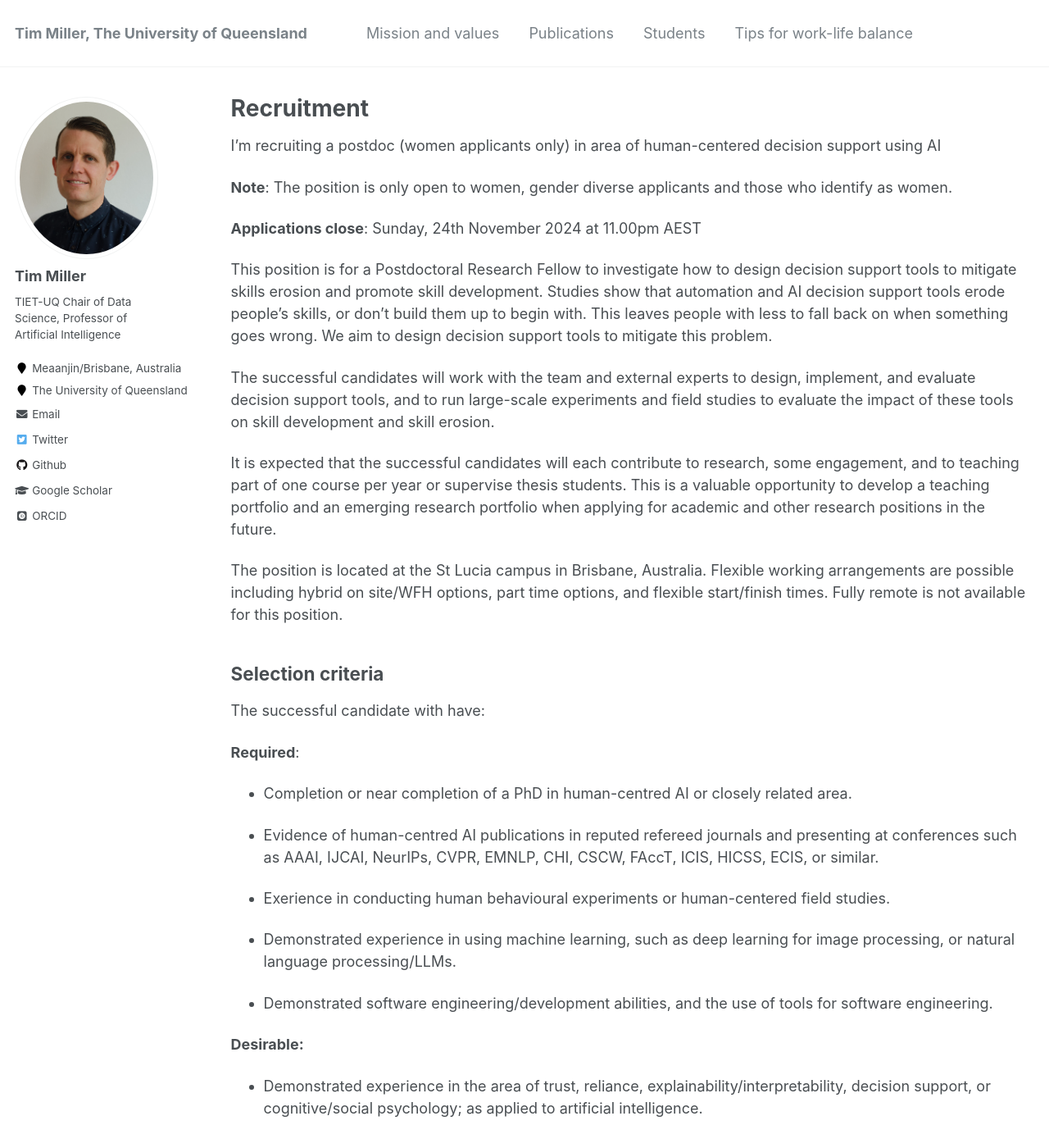
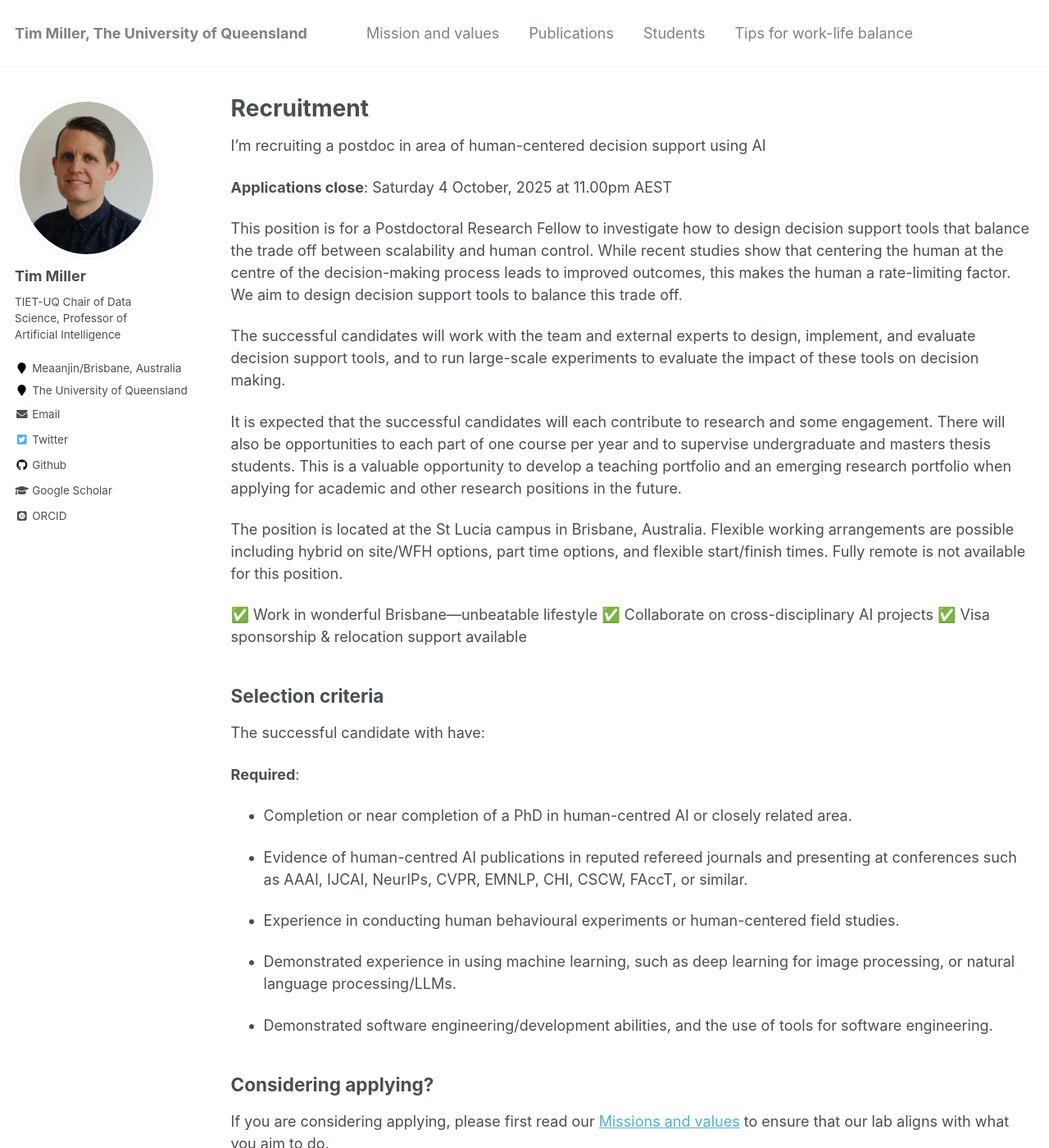
Before and after one commit to uqtmiller/uqtmiller.github.io, a Jekyll site: the page built from _pages/recruitment.md, in a window 1280 px wide and 1400 px high. Shown: the whole window at 82% size. Built offline with Jekyll 4.4.1, drawn with Linux system fonts in a browser that asks for light colours; some web fonts are replaced; some of the changed text lies outside the part shown.

Commit message:
Revise postdoc recruitment details and deadlines

```diff
--- a/_pages/recruitment.md
+++ b/_pages/recruitment.md
@@ -5,21 +5,21 @@ permalink: /recruitment/
 author_profile: true
 ---
 
-I'm recruiting a postdoc (women applicants only) in area of human-centered decision support using AI
+I'm recruiting a postdoc in area of human-centered decision support using AI
 
-**Note**: The position is only open to women, gender diverse applicants and those who identify as women.
+**Applications close**: Saturday 4 October, 2025 at 11.00pm AEST
 
-**Applications close**: Sunday, 24th November 2024 at 11.00pm AEST
+This position is for a Postdoctoral Research Fellow to investigate how to design decision support tools that balance the trade off between scalability and human control. While recent studies show that centering the human at the centre of the decision-making process leads to improved outcomes, this makes the human a rate-limiting factor.  We aim to design decision support tools to balance this trade off.
 
-This position is for a Postdoctoral Research Fellow to investigate how to design decision support tools to mitigate skills erosion and promote skill development. Studies show that automation and AI decision support tools erode people's skills, or don't build them up to begin with. This leaves people with less to fall back on when something goes wrong. We aim to design decision support tools to mitigate this problem.
+The successful candidates will work with the team and external experts to design, implement, and evaluate decision support tools, and to run large-scale experiments to evaluate the impact of these tools on decision making.
 
-The successful candidates will work with the team and external experts to design, implement, and evaluate decision support tools, and to run large-scale experiments and field studies to evaluate the impact of these tools on skill development and skill erosion.
-
-It is expected that the successful candidates will each contribute to research, some engagement, and to teaching part of one course per year or supervise thesis students. This is a valuable opportunity to develop a teaching portfolio and an emerging research portfolio when applying for academic and other research positions in the future.
+It is expected that the successful candidates will each contribute to research and some engagement. There will also be opportunities to each part of one course per year and to supervise undergraduate and masters thesis students. This is a valuable opportunity to develop a teaching portfolio and an emerging research portfolio when applying for academic and other research positions in the future.
 
 The position is located at the St Lucia campus in Brisbane, Australia. Flexible working arrangements are possible including hybrid on site/WFH options, part time options, and flexible start/finish times. Fully remote is not available for this position.
 
-
+✅ Work in wonderful Brisbane—unbeatable lifestyle
+✅ Collaborate on cross-disciplinary AI projects
+✅ Visa sponsorship & relocation support available
 
 ## Selection criteria
 
@@ -29,24 +29,20 @@ The successful candidate with have:
 
 * Completion or near completion of a PhD in human-centred AI or closely related area.
 
-* Evidence of human-centred AI publications in reputed refereed journals and presenting at conferences such as AAAI, IJCAI, NeurIPs, CVPR, EMNLP, CHI, CSCW, FAccT, ICIS, HICSS, ECIS, or similar.
+* Evidence of human-centred AI publications in reputed refereed journals and presenting at conferences such as AAAI, IJCAI, NeurIPs, CVPR, EMNLP, CHI, CSCW, FAccT, or similar.
 
-* Exerience in conducting human behavioural experiments or human-centered field studies.
+* Experience in conducting human behavioural experiments or human-centered field studies.
 
 * Demonstrated experience in using machine learning, such as deep learning for image processing, or natural language processing/LLMs.
 
 * Demonstrated software engineering/development abilities, and the use of tools for software engineering.
 
-**Desirable:**
-
-* Demonstrated experience in the area of trust, reliance, explainability/interpretability, decision support, or cognitive/social psychology; as applied to artificial intelligence.
-
 ## Considering applying?
 
 If you are considering applying, please first read our [Missions and values](/mission_and_values.md) to ensure that our lab aligns with what you aim to do.
 
-Then, to submit an application and find more detail about the position, see the [advert on the UQ careers website](https://uq.wd3.myworkdayjobs.com/uqcareers/job/St-Lucia-Campus/Postdoctoral-Research-Fellow-in-Human-Factors-for-AI-Decision-Support_R-36189-1).
+Then, to submit an application and find more detail about the position, see the [advert on the UQ careers website](https://uq.wd3.myworkdayjobs.com/uqcareers/job/St-Lucia-Campus/Postdoctoral-Research-Fellow-in-Human-centered-AI_R-55345).
 
-As part of your application, you will need to provide: a resume/CV; and brief responses to the selection criteria above.
+As part of your application, you will need to provide: (1) a resume/CV; and (2) brief responses to the selection criteria above.
 
 [Contact me](mailto:timothy.miller@uq.edu.au) if you have questions about the positions.
```
